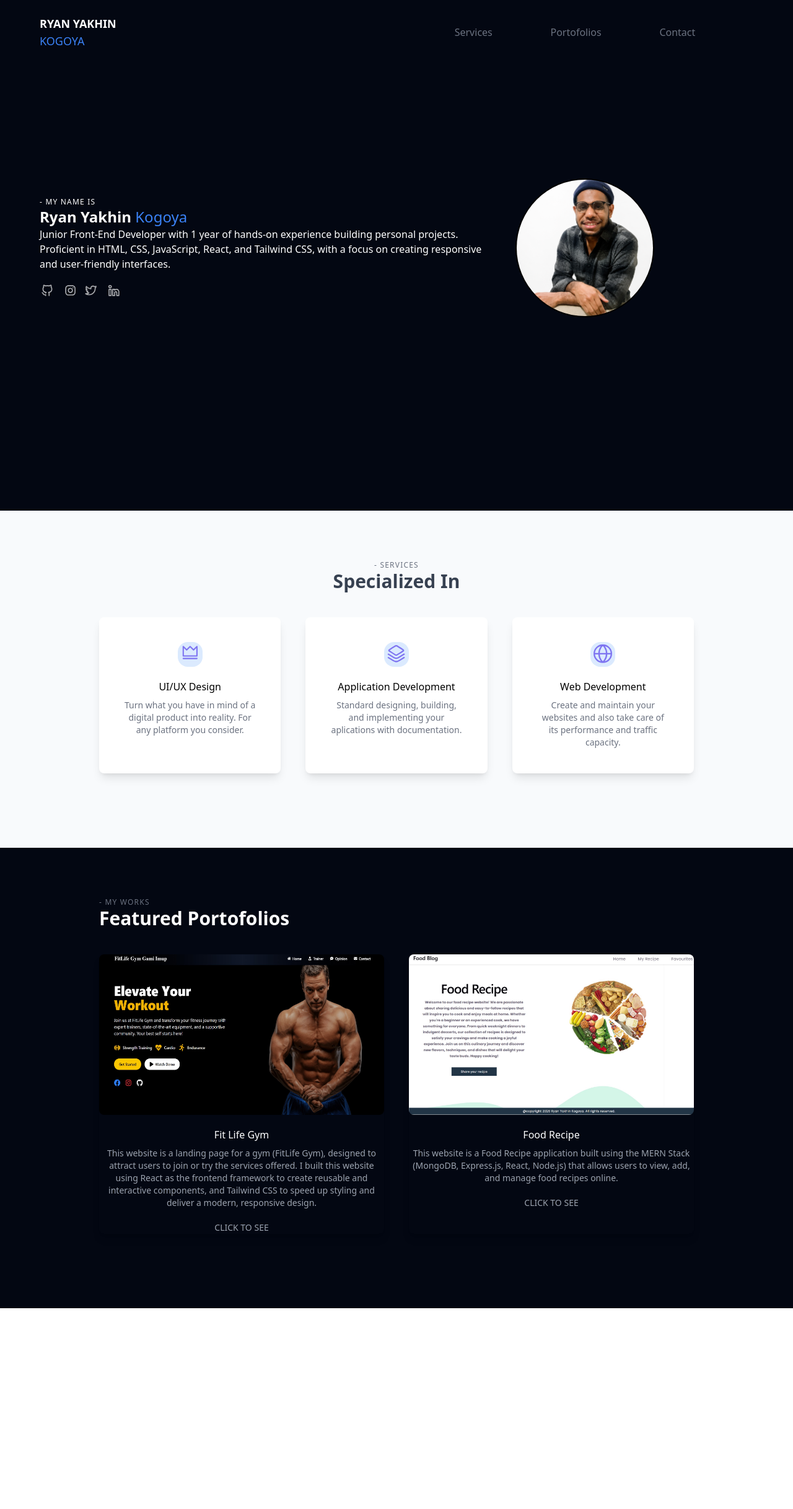
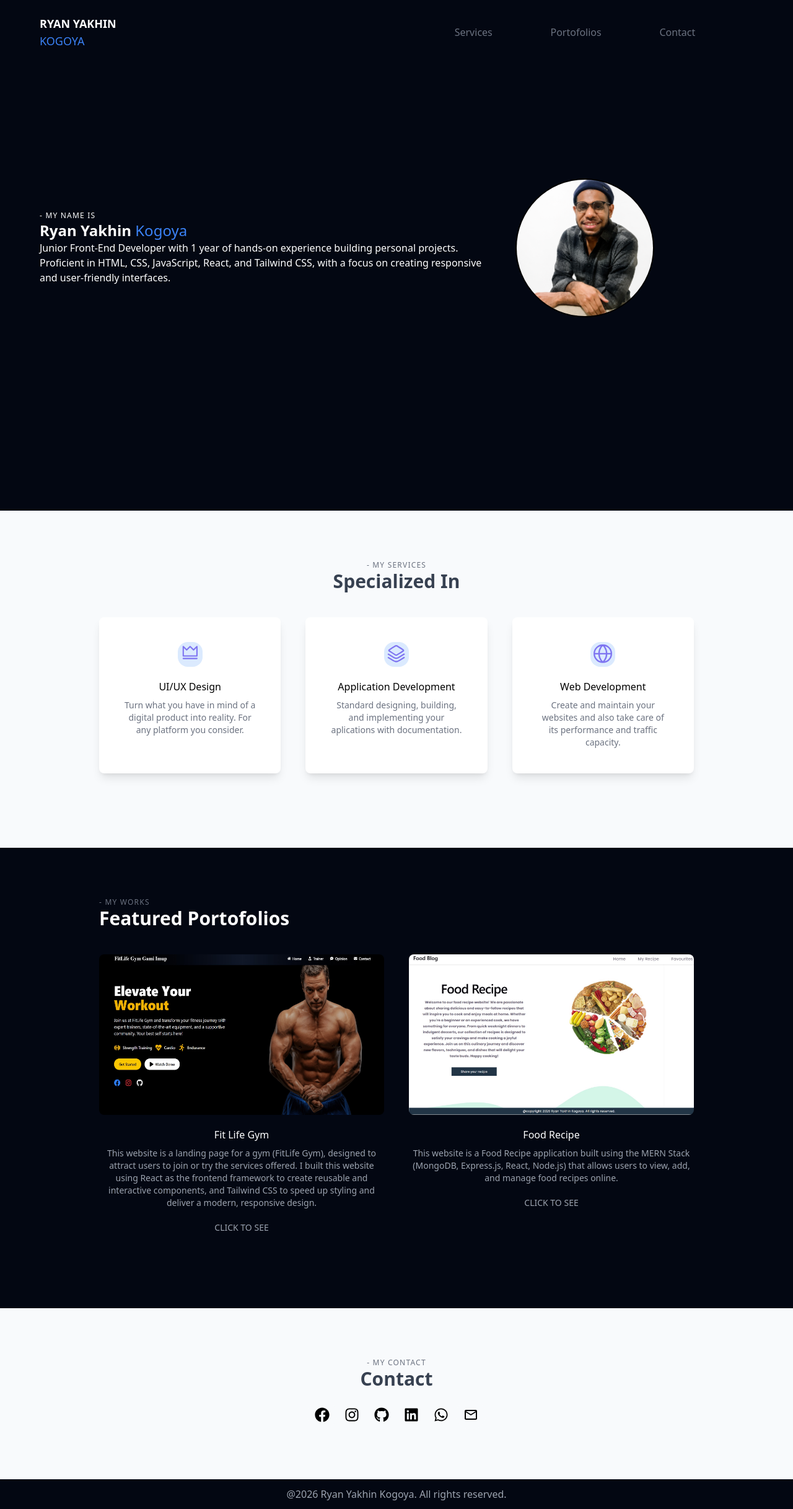
Before and after one commit to Ryan-Yakhin/Full-Stack-Project, a React (Vite) app in the folder Portofolio/portofolio/: page / in a window 1280 px wide. Shown: the whole page at 62% size. Before the commit the page ends 2111 px from the top, so only its background shows below. Built offline with nearby package versions, Linux system fonts and the light colour scheme.

Commit message:
add contacts and footer

```diff
--- a/Portofolio/portofolio/package.json
+++ b/Portofolio/portofolio/package.json
@@ -11,7 +11,8 @@
   },
   "dependencies": {
     "react": "^19.2.6",
-    "react-dom": "^19.2.6"
+    "react-dom": "^19.2.6",
+    "react-icons": "^5.6.0"
   },
   "devDependencies": {
     "@babel/core": "^7.29.0",
--- a/Portofolio/portofolio/src/App.jsx
+++ b/Portofolio/portofolio/src/App.jsx
@@ -1,11 +1,13 @@
 import Navbar from "./portofolio/Navbar.jsx"
 import Main from "./portofolio/Main.jsx";
+import Footer from "./portofolio/Footer.jsx";
 
 export default function App() {
   return (
     <div className="scroll-smooth">
       <Navbar></Navbar>
       <Main></Main>
+      <Footer></Footer>
     </div>
   );
 }
--- /dev/null
+++ b/Portofolio/portofolio/src/portofolio/Footer.jsx
@@ -0,0 +1,7 @@
+export default function Footer(){
+  return(
+    <div className="bg-gray-950 text-gray-400 text-center py-3">
+      @2026 Ryan Yakhin Kogoya. All rights reserved.
+    </div>
+  )
+}
--- a/Portofolio/portofolio/src/portofolio/Main.jsx
+++ b/Portofolio/portofolio/src/portofolio/Main.jsx
@@ -1,8 +1,6 @@
 import pic from "../assets/pic.png";
-import Github from "../assets/Github.svg";
-import Instagram from "../assets/Instagram.svg";
-import X from "../assets/X.svg";
-import Linkedin from "../assets/Linkedin.svg";
+import { FaWhatsapp, FaGithub, FaFacebook, FaInstagram, FaLinkedin } from 'react-icons/fa';
+import { MdOutlineMail } from "react-icons/md";
 import Crown from "../assets/crown.svg";
 import Apl from "../assets/app.svg";
 import Globe from "../assets/globe.svg";
@@ -56,12 +54,6 @@ export default function Main(){
               <span className="font-extralight text-blue-500">Kogoya</span>
             </h3>
             <p className="font-light">Junior Front-End Developer with 1 year of hands-on experience building personal projects. Proficient in HTML, CSS, JavaScript, React, and Tailwind CSS, with a focus on creating responsive and user-friendly interfaces.</p>
-            <div className="flex flex-row mt-5 space-x-3"> {/*Logo*/}
-              <img className="w-6 h-6" src={Github} alt="" />
-              <img className="w-6 h-6" src={Instagram} alt="" />
-              <img className="w-6 h-6" src={X} alt="" />
-              <img className="w-6 h-6" src={Linkedin} alt="" />
-            </div>
           </div>
           <div className="mx-auto md:mt-0 flex-shrink-0 md:w-1/3 lg:w-1/3"> {/*Picture*/}
             <img src={pic} className="w-48 h-48 md:w-48 md:h-48 lg:w-56 lg:h-56 rounded-full border-2 border-black object-cover" alt="pic" />
@@ -72,7 +64,7 @@ export default function Main(){
       <div id="services" className="bg-slate-50 pt-20 pb-20"> {/*Main 2*/}
         <div className="w-9/12 mx-auto">
         <div className="flex flex-col place-items-center"> {/*Part 1*/}
-            <h2 className="uppercase text-xs font-extralight tracking-widest text-gray-500">- Services</h2>
+            <h2 className="uppercase text-xs font-extralight tracking-widest text-gray-500">- my Services</h2>
             <h1 className=" text-3xl font-semibold text-gray-700">Specialized In</h1>
         </div>
         <div className="flex flex-col lg:grid md:grid grid-cols-3 gap-10 py-10">{/*Part 2*/}
@@ -100,7 +92,7 @@ export default function Main(){
             <div className="flex flex-col lg:grid md:grid grid-cols-2 gap-10 py-10"> {/*part2*/}
               {
                 portofolios.map((item, index) =>(
-                    <div key={index} className="rounded-lg shadow-lg">
+                    <div key={index} className="rounded-lg">
                       <a href={item.link} className="flex flex-col items-center hover:scale-105 transition-transform duration-300 cursor-pointer">
                         <div className="w-full aspect-[16/9] overflow-hidden rounded-lg">
                           <img className="w-full h-full" src={item.pict} alt="" />
@@ -115,6 +107,36 @@ export default function Main(){
             </div>
           </div>
       </div>
+
+      <div id="contacts" className="bg-slate-50 pt-20 pb-20"> {/*main 4*/}
+          <div className="w-9/12 mx-auto">
+             <div className="flex flex-col place-items-center"> {/*part 1*/}
+                  <h2 className="uppercase text-gray-500 font-extralight text-xs tracking-widest">- my contact</h2>
+                  <h1 className="text-gray-700 font-semibold text-3xl">Contact</h1>
+              </div>
+              <div className="mt-4 flex flex-row items-center justify-center"> {/*Part 2*/}
+
+                        <a href="https://www.facebook.com/ryan.kogoya/" className='p-3 bg-slate-50 rounded-full hover:bg-blue-600 transition cursor-pointer'>
+                            <FaFacebook className="h-6 w-6"/>
+                        </a>
+                         <a href="https://www.instagram.com/aku_ryannn/" className='p-3 bg-slate-50 rounded-full hover:bg-red-500 transition cursor-pointer'>
+                            <FaInstagram className="h-6 w-6"/>
+                        </a>
+                         <a href="https://github.com/Ryan-Yakhin" className='p-3 bg-slate-50 rounded-full hover:bg-gray-500 transition cursor-pointer'>
+                            <FaGithub className="h-6 w-6"/>
+                        </a>
+                         <a href="https://www.linkedin.com/in/ryan-yakhin-kogoya-427372293/" className='p-3 bg-slate-50 rounded-full hover:bg-blue-600 transition cursor-pointer'>
+                            <FaLinkedin className="h-6 w-6"/>
+                        </a>
+                        <a href="https://wa.me/6281219946735" className='p-3 bg-slate-50 rounded-full hover:bg-green-500 transition cursor-pointer'>
+                            <FaWhatsapp className="h-6 w-6"/>
+                        </a>
+                        <a href="mailto:ryanyakhin4@gmail.com" className='p-3 bg-slate-50 rounded-full hover:bg-red-500 transition cursor-pointer'>
+                            <MdOutlineMail className="h-6 w-6"/>
+                        </a>
+                </div>
+          </div>
+      </div>
     </main>
   )
 }
--- a/Portofolio/portofolio/src/portofolio/Navbar.jsx
+++ b/Portofolio/portofolio/src/portofolio/Navbar.jsx
@@ -3,7 +3,7 @@ export default function Navbar(){
     const navLinks = [
         { name: "Services", href: "#services" },
         { name: "Portofolios", href: "#portofolios" },
-        { name: "Contact", href: "#contact" },
+        { name: "Contact", href: "#contacts" },
     ];
 
     return(
```
Also changed, not shown: 1 other file (tests, documents, lock files or other folders).
